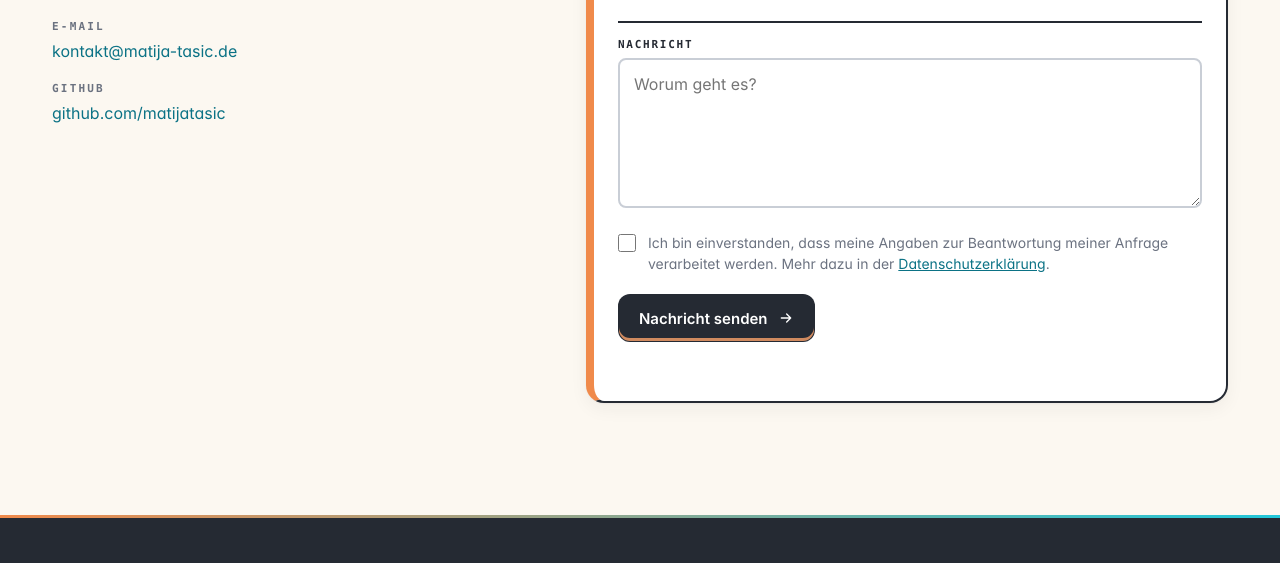
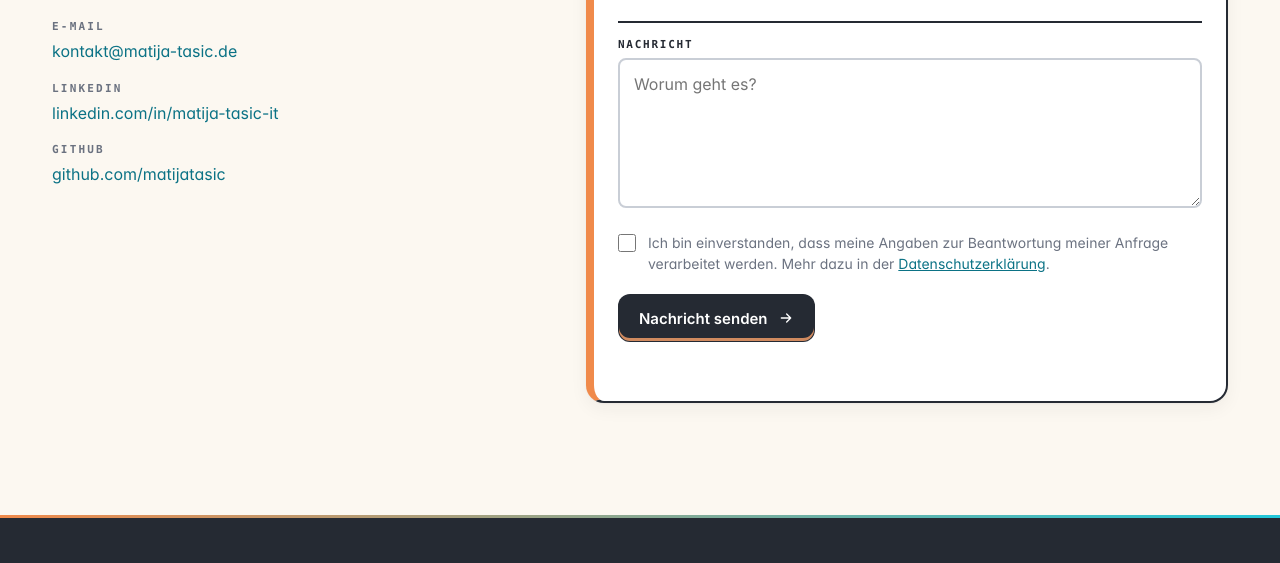
Before and after one commit to matijatasic/matijatasic.github.io, a plain HTML site: page index.html in a window 1280 px wide. Shown: the part 3841-4404 px from the top of the page. Drawn offline with Linux system fonts and the light colour scheme.

Commit message:
Kontakt: LinkedIn-Profil zwischen E-Mail und GitHub ergänzt

```diff
--- a/index.html
+++ b/index.html
@@ -274,6 +274,8 @@
           <dl>
             <dt><span data-l="de">E-Mail</span><span data-l="en">Email</span></dt>
             <dd><a href="mailto:kontakt@matija-tasic.de">kontakt@matija-tasic.de</a></dd>
+            <dt>LinkedIn</dt>
+            <dd><a href="https://www.linkedin.com/in/matija-tasic-it" target="_blank" rel="noopener me">linkedin.com/in/matija-tasic-it</a></dd>
             <dt>GitHub</dt>
             <dd><a href="https://github.com/matijatasic" target="_blank" rel="noopener me">github.com/matijatasic</a></dd>
           </dl>
```
